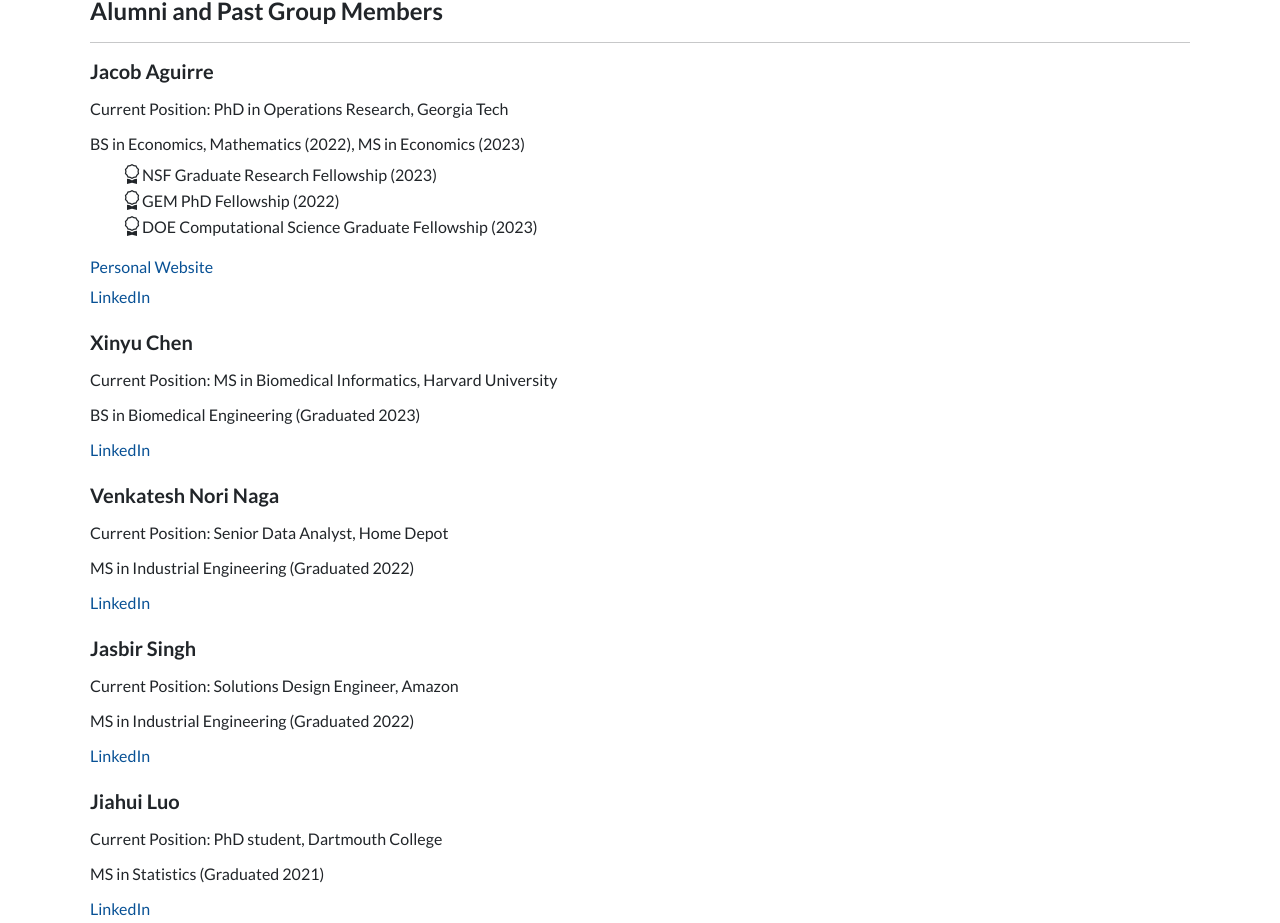
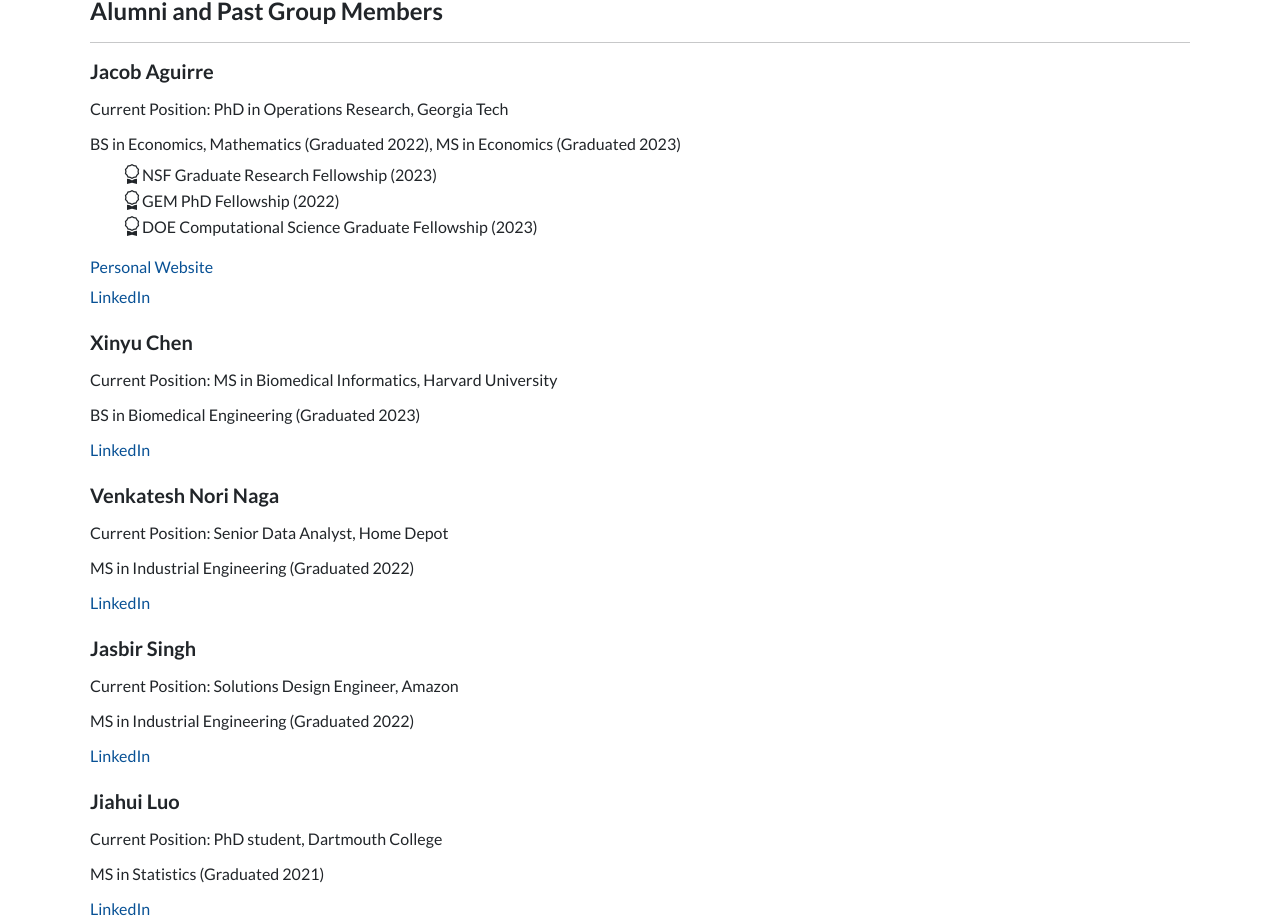
Before and after one commit to giangabrielgarcia/giangabrielgarcia.github.io, a React (Create React App) app in the folder giangabrielgarcia/: page /research-group in a window 1280 px wide. Shown: the part 4359-5282 px from the top of the page. Built offline with nearby package versions, Linux system fonts and the light colour scheme; some icons are missing.

Commit message:
Update CV

```diff
--- a/giangabrielgarcia/src/components/ResearchGroup.js
+++ b/giangabrielgarcia/src/components/ResearchGroup.js
@@ -83,7 +83,7 @@
 
 const alumni = [
     {
-        name: 'Jacob Aguirre', degree: 'BS in Economics, Mathematics (2022), MS in Economics (2023)',
+        name: 'Jacob Aguirre', degree: 'BS in Economics, Mathematics (Graduated 2022), MS in Economics (Graduated 2023)',
         bio: 'I am a PhD student in Operations Research at the Georgia Institute of Technology. My research focuses on mathematical and computational modeling, with applications in predictive medicine algorithms, medical decision-making under uncertainty, spatial-temporal analysis, and health policy.', personalSite: "http://jacobaguirre.com/", linkedin: "https://www.linkedin.com/in/jacob-aguirre9", photo: aguirre, awards: ['NSF Graduate Research Fellowship (2023)', 'GEM PhD Fellowship (2022)', 'DOE Computational Science Graduate Fellowship (2023)'], currentposition: 'PhD in Operations Research, Georgia Tech'
     },
 
```
Also changed, not shown: 1 other file (tests, documents, lock files or other folders).
